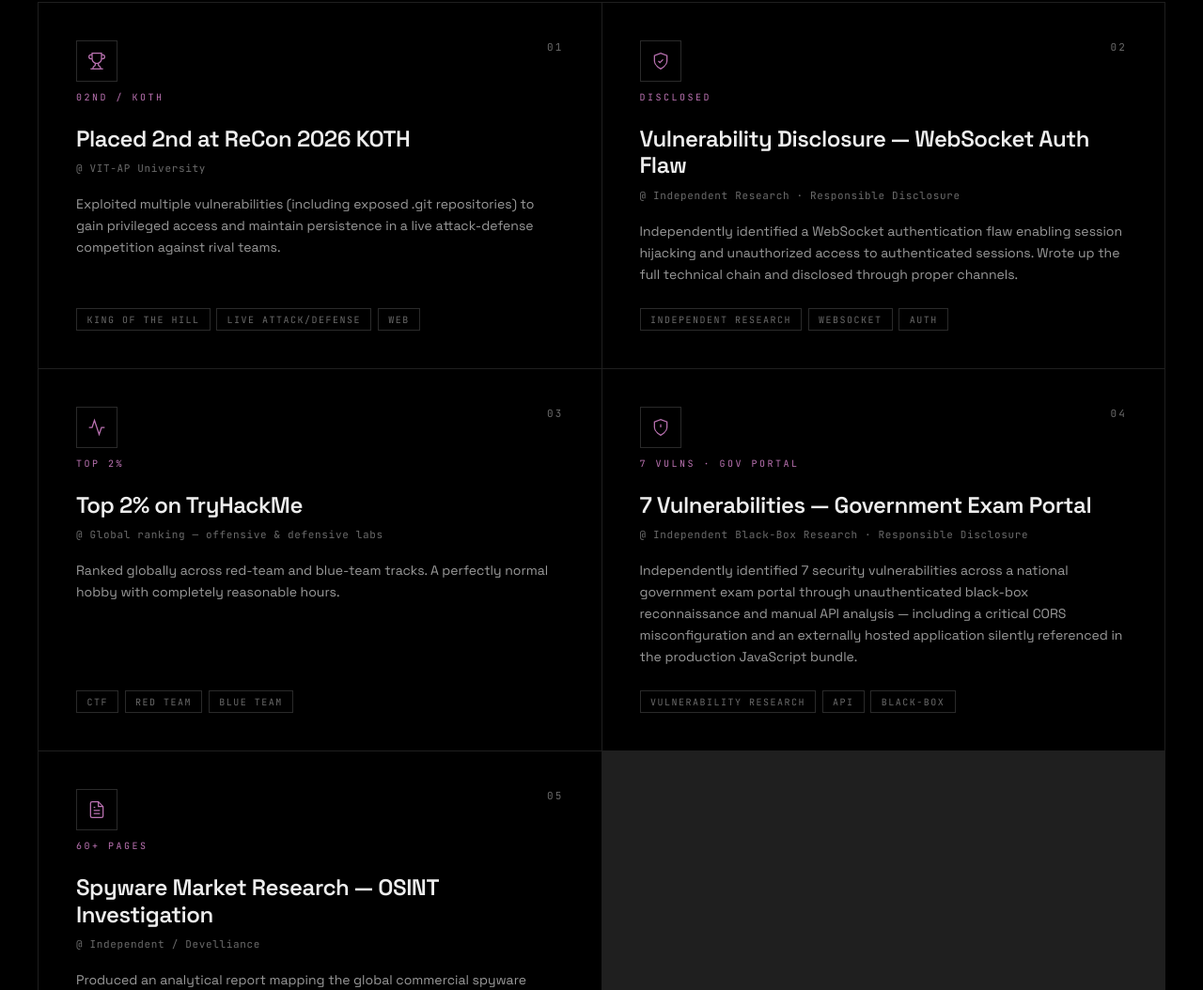
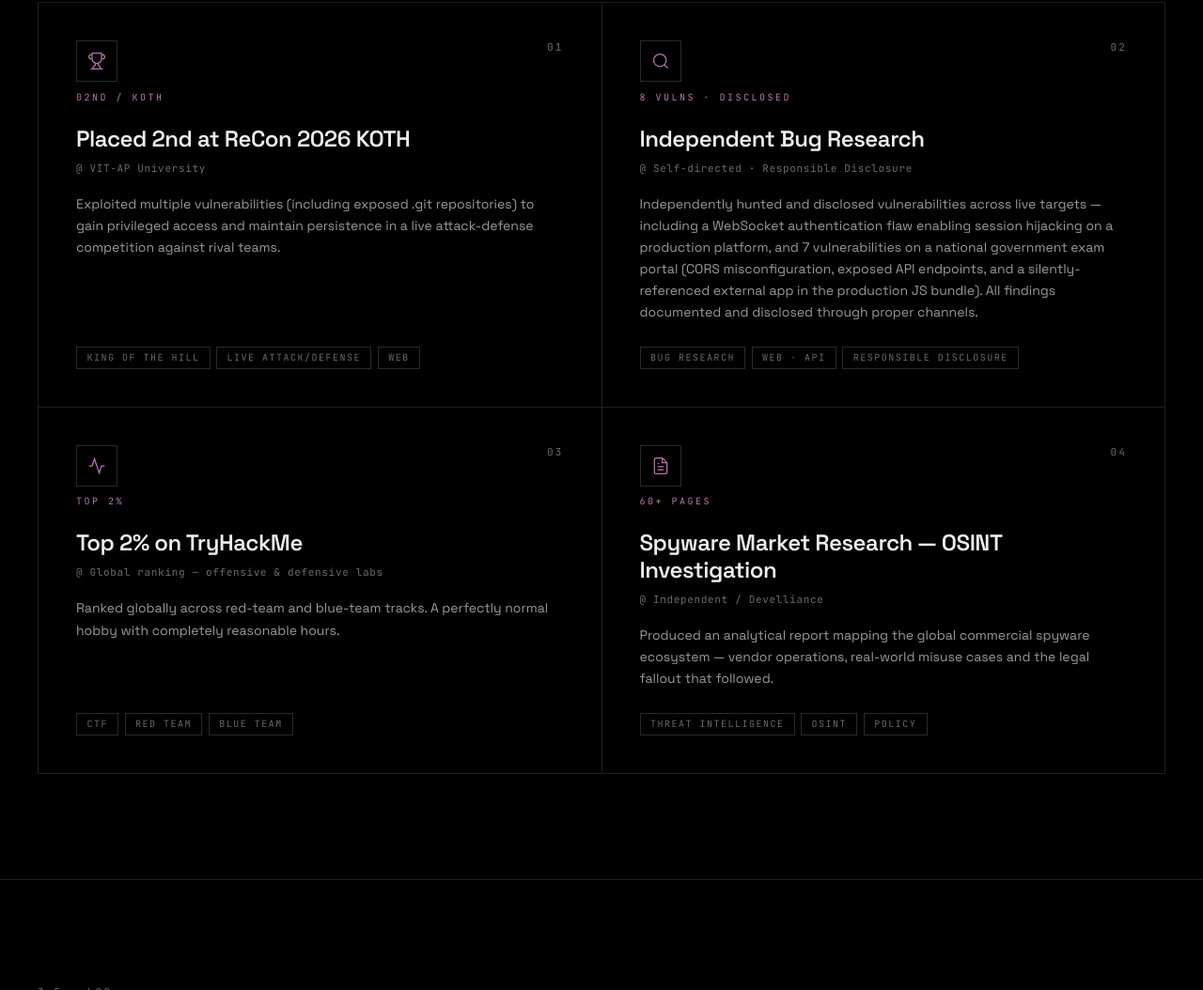
Before and after one commit to darivxe/darivxe, a plain HTML site: page index.html in a window 1280 px wide. Shown: the part 2790-3844 px from the top of the page at 94% size. Drawn offline with Linux system fonts and the light colour scheme; animation ran at ten frames a second.

Commit message:
Merge disclosure win cards into single independent bug research card
Co-Authored-By: Claude Sonnet 4.6 <noreply@anthropic.com>
Claude-Session: https://claude.ai/code/session_01LVpv3tjeBZZPcHJPufGhg3

```diff
--- a/index.html
+++ b/index.html
@@ -974,22 +974,21 @@ footer::before{
             <div>
               <div class="win-icon-wrap">
                 <svg width="20" height="20" viewBox="0 0 24 24" fill="none" stroke="currentColor" stroke-width="1.5">
-                  <path d="M12 22s8-4 8-10V5l-8-3-8 3v7c0 6 8 10 8 10z"/>
-                  <polyline points="9 12 11 14 15 10"/>
+                  <circle cx="11" cy="11" r="8"/><line x1="21" y1="21" x2="16.65" y2="16.65"/>
                 </svg>
               </div>
-              <div class="win-badge">DISCLOSED</div>
+              <div class="win-badge">8 VULNS · DISCLOSED</div>
             </div>
             <span class="win-num">02</span>
           </div>
-          <div class="win-title">Vulnerability Disclosure — WebSocket Auth Flaw</div>
-          <div class="win-venue">@ Independent Research · Responsible Disclosure</div>
-          <div class="win-desc">Independently identified a WebSocket authentication flaw enabling session hijacking and unauthorized access to authenticated sessions. Wrote up the full technical chain and disclosed through proper channels.</div>
+          <div class="win-title">Independent Bug Research</div>
+          <div class="win-venue">@ Self-directed · Responsible Disclosure</div>
+          <div class="win-desc">Independently hunted and disclosed vulnerabilities across live targets — including a WebSocket authentication flaw enabling session hijacking on a production platform, and 7 vulnerabilities on a national government exam portal (CORS misconfiguration, exposed API endpoints, and a silently-referenced external app in the production JS bundle). All findings documented and disclosed through proper channels.</div>
         </div>
         <div class="win-tags">
-          <span class="win-tag">Independent Research</span>
-          <span class="win-tag">WebSocket</span>
-          <span class="win-tag">Auth</span>
+          <span class="win-tag">Bug Research</span>
+          <span class="win-tag">Web · API</span>
+          <span class="win-tag">Responsible Disclosure</span>
         </div>
       </div>
 
@@ -1019,33 +1018,6 @@ footer::before{
       </div>
 
       <!-- 04 -->
-      <div class="win-card">
-        <div>
-          <div class="win-card-top">
-            <div>
-              <div class="win-icon-wrap">
-                <svg width="20" height="20" viewBox="0 0 24 24" fill="none" stroke="currentColor" stroke-width="1.5">
-                  <path d="M12 22s8-4 8-10V5l-8-3-8 3v7c0 6 8 10 8 10z"/>
-                  <line x1="12" y1="8" x2="12" y2="12"/>
-                  <line x1="12" y1="16" x2="12.01" y2="16"/>
-                </svg>
-              </div>
-              <div class="win-badge">7 VULNS · GOV PORTAL</div>
-            </div>
-            <span class="win-num">04</span>
-          </div>
-          <div class="win-title">7 Vulnerabilities — Government Exam Portal</div>
-          <div class="win-venue">@ Independent Black-Box Research · Responsible Disclosure</div>
-          <div class="win-desc">Independently identified 7 security vulnerabilities across a national government exam portal through unauthenticated black-box reconnaissance and manual API analysis — including a critical CORS misconfiguration and an externally hosted application silently referenced in the production JavaScript bundle.</div>
-        </div>
-        <div class="win-tags">
-          <span class="win-tag">Vulnerability Research</span>
-          <span class="win-tag">API</span>
-          <span class="win-tag">Black-Box</span>
-        </div>
-      </div>
-
-      <!-- 05 -->
       <div class="win-card">
         <div>
           <div class="win-card-top">
@@ -1061,7 +1033,7 @@ footer::before{
               </div>
               <div class="win-badge">60+ PAGES</div>
             </div>
-            <span class="win-num">05</span>
+            <span class="win-num">04</span>
           </div>
           <div class="win-title">Spyware Market Research — OSINT Investigation</div>
           <div class="win-venue">@ Independent / Develliance</div>
```
